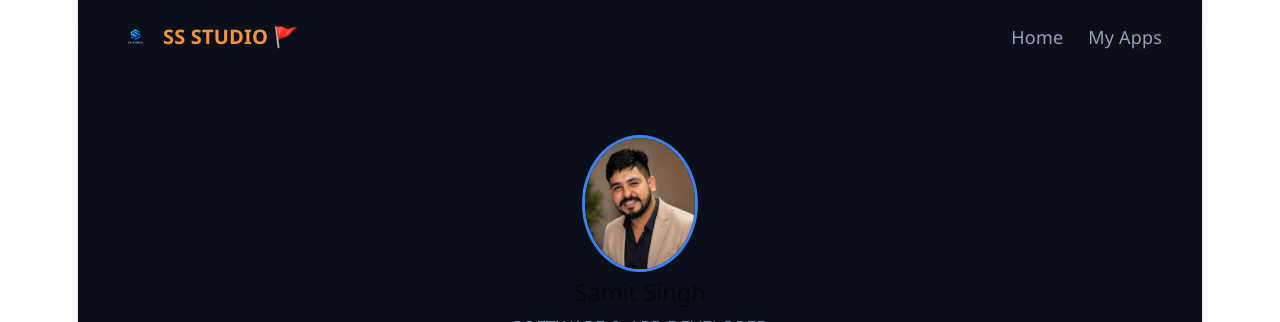
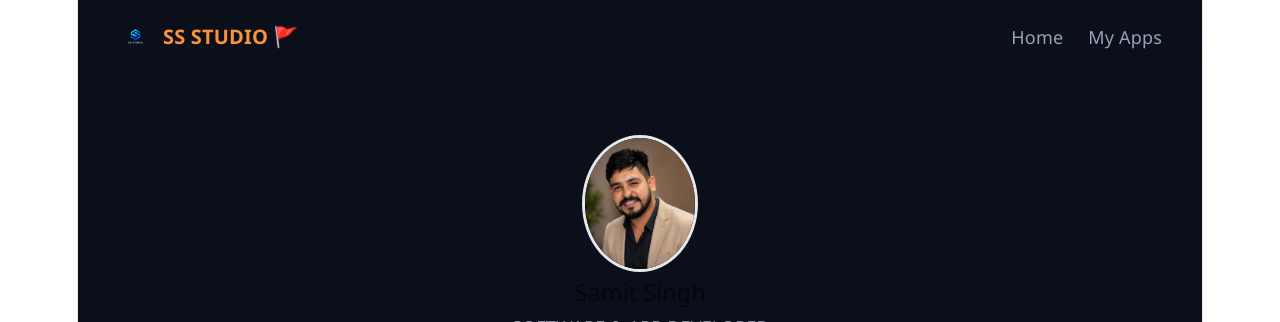
Before and after one commit to maansamit/ss-studio, a React (Vite) app: page / in a window 1280 px wide. Shown: the top 322 px of the page. Built offline with nearby package versions, Linux system fonts and the light colour scheme.

Commit message:
Restored design and added dual apps with premium buttons

```diff
--- a/src/App.jsx
+++ b/src/App.jsx
@@ -30,7 +30,7 @@ const AppContent = () => {
       <main style={{ maxWidth: "1000px", margin: "0 auto", padding: "60px 20px" }}>
         {/* Profile Section */}
         <div style={{ textAlign: "center", marginBottom: "60px" }}>
-           <img src="/profile.png" style={{ width: "110px", borderRadius: "50%", border: "3px solid #3b82f6" }} />
+           <img src="/profile.png" style={{ width: "110px", borderRadius: "50%", border: "3px solid #e5e8ec" }} />
            <h2 style={{ fontSize: "24px" }}>Samit Singh</h2>
            <p style={{ color: "#94a3b8" }}>SOFTWARE & APP DEVELOPER</p>
         </div>
```
